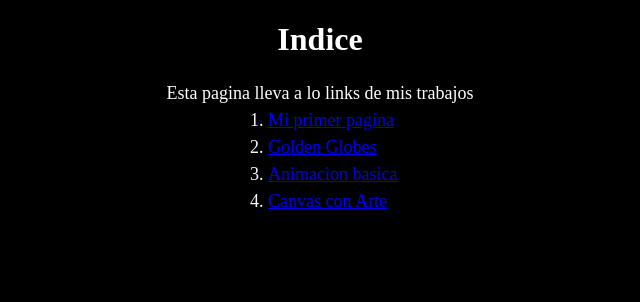
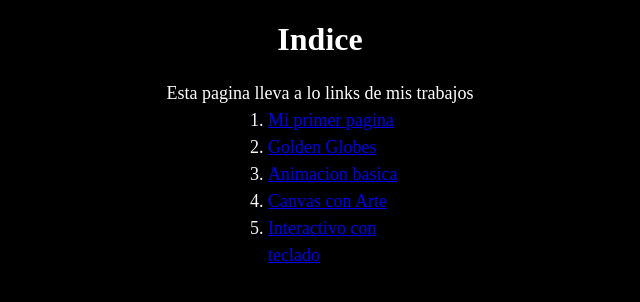
Before and after one commit to CamiloArc3/Graficas-Computacionales, a plain HTML site: page index.html in a window 1280 px wide. Shown: the whole page, without its empty margins (320-960 px from the left). Drawn offline with Linux system fonts and the light colour scheme.

Commit message:
Update index.html

```diff
--- a/index.html
+++ b/index.html
@@ -41,6 +41,7 @@
         <li><a href="pagina2-1.html">Golden Globes</a></li>
         <li><a href="pagina3-1.html">Animacion basica</a></li>
         <li><a href="pagina4-1.html">Canvas con Arte</a></li>
+        <li><a href="./A4Interactivo con teclado/10-Interactivo con teclado.html">Interactivo con teclado</a></li>
 
 
     </ol>
```
